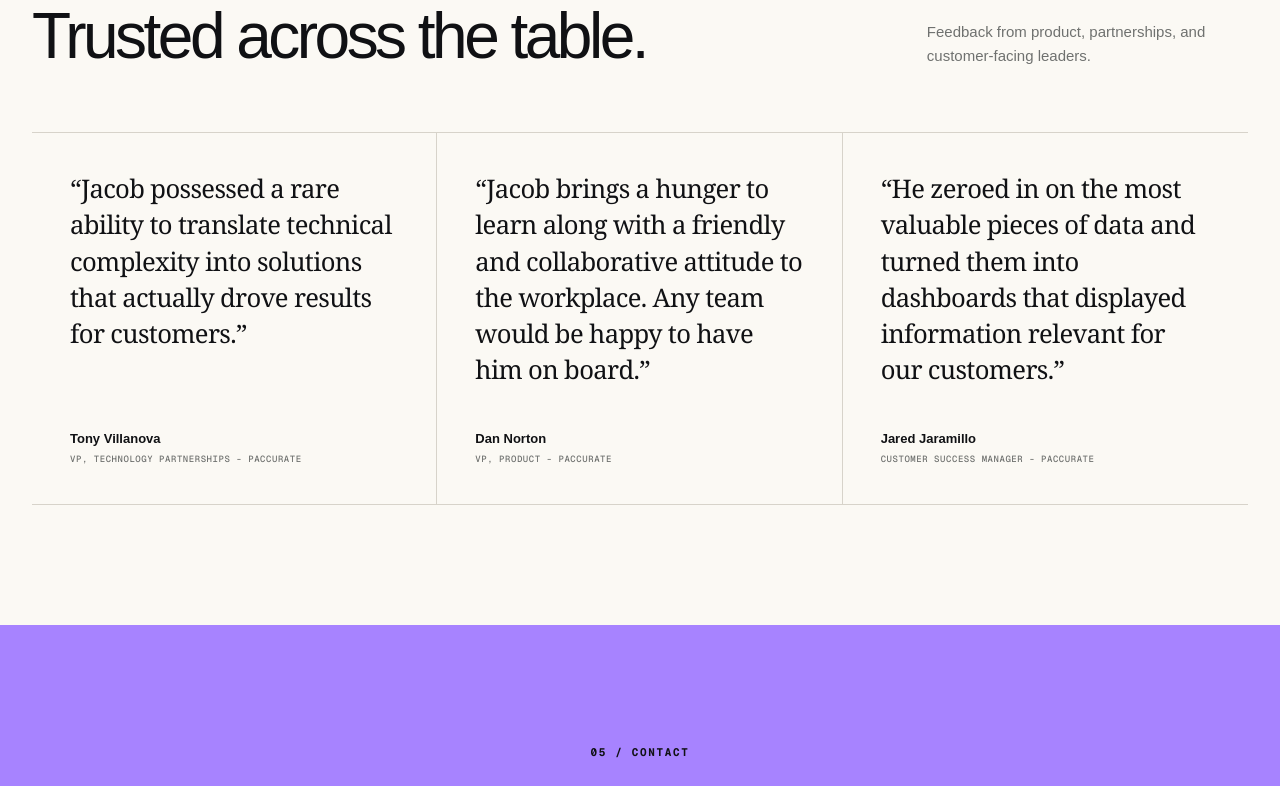
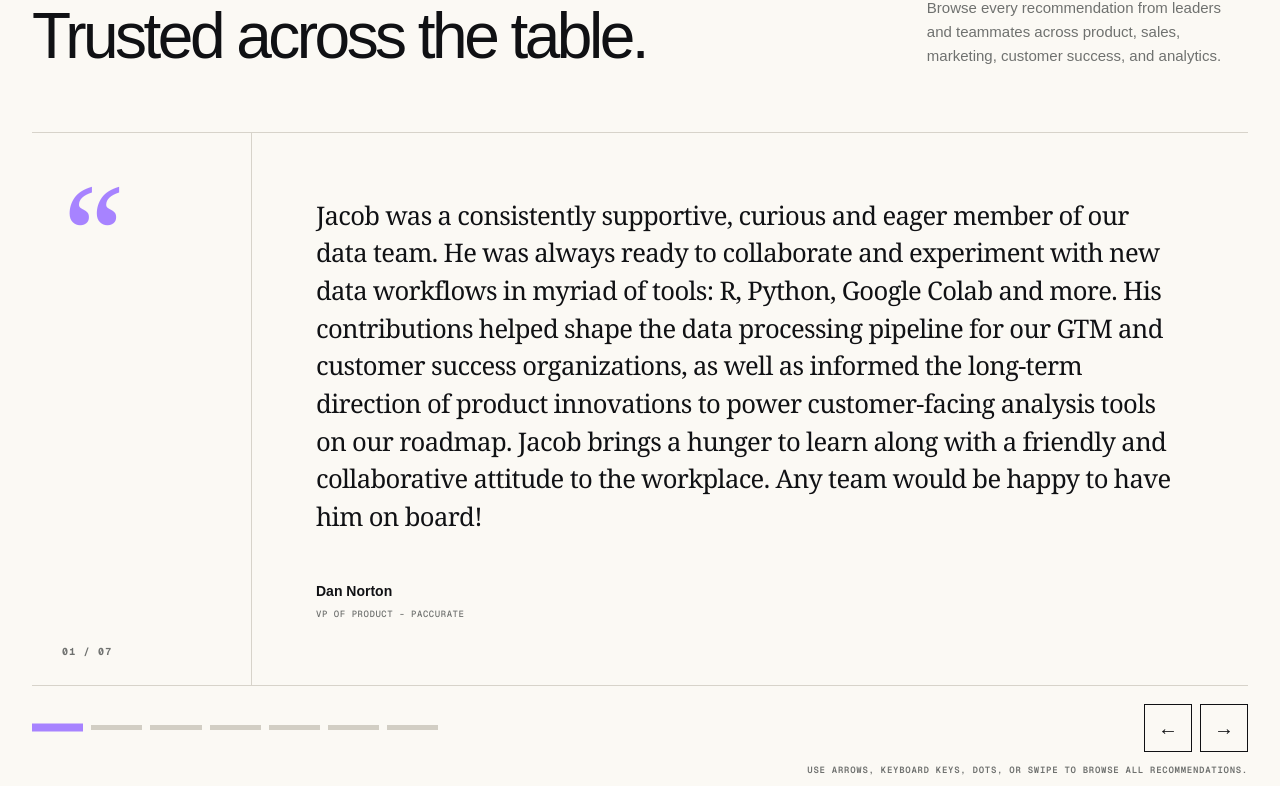
Before and after one commit to DataWzard/DataWzard.github.io, a Next.js app: page / in a window 1280 px wide. Shown: the part 4340-5126 px from the top of the page. Built offline with nearby package versions, Linux system fonts and the light colour scheme.

Commit message:
Add recomendations carousel

```diff
--- /dev/null
+++ b/app/TestimonialsCarousel.tsx
@@ -0,0 +1,74 @@
+"use client";
+
+import { useState } from "react";
+
+type Testimonial = {
+  quote: string;
+  name: string;
+  title: string;
+};
+
+export function TestimonialsCarousel({ testimonials }: { testimonials: Testimonial[] }) {
+  const [activeIndex, setActiveIndex] = useState(0);
+  const [touchStart, setTouchStart] = useState<number | null>(null);
+  const active = testimonials[activeIndex];
+
+  const goTo = (index: number) => {
+    setActiveIndex((index + testimonials.length) % testimonials.length);
+  };
+
+  return (
+    <div
+      className="testimonial-carousel"
+      role="region"
+      aria-roledescription="carousel"
+      aria-label="Professional recommendations"
+      tabIndex={0}
+      onKeyDown={(event) => {
+        if (event.key === "ArrowLeft") goTo(activeIndex - 1);
+        if (event.key === "ArrowRight") goTo(activeIndex + 1);
+      }}
+      onTouchStart={(event) => setTouchStart(event.changedTouches[0].clientX)}
+      onTouchEnd={(event) => {
+        if (touchStart === null) return;
+        const distance = event.changedTouches[0].clientX - touchStart;
+        if (Math.abs(distance) > 50) goTo(activeIndex + (distance < 0 ? 1 : -1));
+        setTouchStart(null);
+      }}
+    >
+      <div className="testimonial-slide" aria-live="polite">
+        <div className="testimonial-marker" aria-hidden="true">
+          <span>“</span>
+          <p>{String(activeIndex + 1).padStart(2, "0")} / {String(testimonials.length).padStart(2, "0")}</p>
+        </div>
+        <figure key={active.name}>
+          <blockquote>{active.quote}</blockquote>
+          <figcaption>
+            <strong>{active.name}</strong>
+            <span>{active.title}</span>
+          </figcaption>
+        </figure>
+      </div>
+
+      <div className="carousel-controls">
+        <div className="carousel-dots" aria-label="Choose a recommendation">
+          {testimonials.map((testimonial, index) => (
+            <button
+              className={index === activeIndex ? "active" : ""}
+              type="button"
+              key={testimonial.name}
+              aria-label={`Show recommendation ${index + 1} from ${testimonial.name}`}
+              aria-current={index === activeIndex ? "true" : undefined}
+              onClick={() => goTo(index)}
+            />
+          ))}
+        </div>
+        <div className="carousel-arrows">
+          <button type="button" aria-label="Previous recommendation" onClick={() => goTo(activeIndex - 1)}>←</button>
+          <button type="button" aria-label="Next recommendation" onClick={() => goTo(activeIndex + 1)}>→</button>
+        </div>
+      </div>
+      <p className="carousel-hint">Use arrows, keyboard keys, dots, or swipe to browse all recommendations.</p>
+    </div>
+  );
+}
--- a/app/globals.css
+++ b/app/globals.css
@@ -167,13 +167,27 @@ h1 em, .contact-section h2 em { font-family: Georgia, "Times New Roman", serif;
 .cert-row { display: flex; flex-wrap: wrap; gap: 6px; margin-top: 12px; }
 
 .testimonials-section { background: var(--paper-bright); }
-.testimonial-grid { display: grid; grid-template-columns: repeat(3,1fr); border-top: 1px solid var(--line); border-bottom: 1px solid var(--line); }
-.testimonial-grid figure { margin: 0; padding: 38px; border-right: 1px solid var(--line); min-height: 330px; display:flex;flex-direction:column; }
-.testimonial-grid figure:last-child { border: 0; }
-.testimonial-grid blockquote { margin: 0; font: 400 clamp(20px,2vw,27px)/1.42 Georgia,"Times New Roman",serif; letter-spacing:-.025em; }
-.testimonial-grid figcaption { margin-top: auto; padding-top: 40px; display:flex;flex-direction:column;gap:5px; }
-.testimonial-grid figcaption strong { font-size: 13px; }
-.testimonial-grid figcaption span { color: var(--muted); font: 500 9px/1.4 var(--font-geist-mono), monospace; text-transform: uppercase; letter-spacing: .06em; }
+.testimonial-carousel { border-top: 1px solid var(--line); outline: none; touch-action: pan-y; }
+.testimonial-carousel:focus-visible { outline: 3px solid var(--violet); outline-offset: 7px; }
+.testimonial-slide { display: grid; grid-template-columns: 220px 1fr; border-bottom: 1px solid var(--line); min-height: 480px; }
+.testimonial-marker { padding: 38px 30px 28px; border-right: 1px solid var(--line); display: flex; flex-direction: column; justify-content: space-between; }
+.testimonial-marker > span { height: 95px; color: var(--violet); font: 400 136px/.9 Georgia,"Times New Roman",serif; }
+.testimonial-marker p { margin: 0; color: var(--muted); font: 700 10px/1 var(--font-geist-mono),monospace; letter-spacing: .12em; }
+.testimonial-slide figure { margin: 0; padding: clamp(34px, 5vw, 64px); display: flex; flex-direction: column; animation: testimonial-in .35s ease both; }
+.testimonial-slide blockquote { margin: 0; max-width: 1020px; font: 400 clamp(21px,2vw,31px)/1.47 Georgia,"Times New Roman",serif; letter-spacing: -.025em; }
+.testimonial-slide figcaption { margin-top: auto; padding-top: 46px; display: flex; flex-direction: column; gap: 6px; }
+.testimonial-slide figcaption strong { font-size: 14px; }
+.testimonial-slide figcaption span { color: var(--muted); font: 500 9px/1.4 var(--font-geist-mono),monospace; text-transform: uppercase; letter-spacing: .06em; }
+.carousel-controls { display: grid; grid-template-columns: 1fr auto; align-items: center; gap: 24px; padding-top: 18px; }
+.carousel-dots { display: flex; align-items: center; gap: 8px; }
+.carousel-dots button { width: clamp(24px,4vw,54px); height: 5px; padding: 0; border: 0; background: #d2cec4; cursor: pointer; transition: background .2s ease, transform .2s ease; }
+.carousel-dots button:hover { background: #aaa59b; }
+.carousel-dots button.active { background: var(--violet); transform: scaleY(1.6); }
+.carousel-arrows { display: flex; gap: 8px; }
+.carousel-arrows button { width: 48px; height: 48px; border: 1px solid var(--ink); background: transparent; color: var(--ink); cursor: pointer; font-size: 20px; transition: background .2s ease, color .2s ease; }
+.carousel-arrows button:hover, .carousel-arrows button:focus-visible { background: var(--ink); color: white; }
+.carousel-hint { margin: 12px 0 0; text-align: right; color: var(--muted); font: 600 9px/1.5 var(--font-geist-mono),monospace; text-transform: uppercase; letter-spacing: .08em; }
+@keyframes testimonial-in { from { opacity: 0; transform: translateY(10px); } to { opacity: 1; transform: translateY(0); } }
 
 .contact-section { background: var(--violet); text-align: center; padding: 120px 32px; }
 .contact-section .section-kicker { color: var(--ink); }
@@ -200,8 +214,8 @@ footer > a { justify-self:end; }
   .timeline article { grid-template-columns: .7fr 1fr; }
   .timeline-summary { grid-column: 2; }
   .about-section { grid-template-columns:1fr; }
-  .testimonial-grid { grid-template-columns:1fr; }
-  .testimonial-grid figure { border-right:0;border-bottom:1px solid var(--line);min-height:260px; }
+  .testimonial-slide { grid-template-columns: 170px 1fr; }
+  .testimonial-marker { padding-left: 24px; padding-right: 24px; }
   footer { grid-template-columns: 1fr auto; gap:22px;padding-top:30px;padding-bottom:30px; }
   footer div { grid-row:2; }
   footer > a { grid-column:2;grid-row:2; }
@@ -229,7 +243,17 @@ footer > a { justify-self:end; }
   .all-work { justify-content:flex-start;flex-direction:column;align-items:flex-start; }
   .timeline article { grid-template-columns:1fr;gap:14px;padding:28px 0; }
   .timeline-summary { grid-column:auto; }
-  .testimonial-grid figure { padding:30px 20px; }
+  .testimonial-slide { grid-template-columns: 1fr; min-height: 0; }
+  .testimonial-marker { min-height: 88px; padding: 14px 20px; border-right: 0; border-bottom: 1px solid var(--line); flex-direction: row; align-items: center; }
+  .testimonial-marker > span { height: 52px; font-size: 72px; }
+  .testimonial-slide figure { min-height: 520px; padding: 30px 20px; }
+  .testimonial-slide blockquote { font-size: 20px; line-height: 1.48; }
+  .testimonial-slide figcaption { padding-top: 36px; }
+  .carousel-controls { gap: 16px; }
+  .carousel-dots { gap: 5px; }
+  .carousel-dots button { flex: 1; min-width: 17px; }
+  .carousel-arrows button { width: 44px; height: 44px; }
+  .carousel-hint { text-align: left; }
   .contact-section { padding:88px 18px; }
   .contact-section h2 { font-size:52px; }
   .contact-email { font-size:15px;gap:14px; }
--- a/app/page.tsx
+++ b/app/page.tsx
@@ -1,3 +1,5 @@
+import { TestimonialsCarousel } from "./TestimonialsCarousel";
+
 const experience = [
   {
     dates: "Apr 2026 - Present",
@@ -83,19 +85,43 @@ const projects = [
 const testimonials = [
   {
     quote:
-      "Jacob possessed a rare ability to translate technical complexity into solutions that actually drove results for customers.",
-    name: "Tony Villanova",
-    title: "VP, Technology Partnerships - Paccurate",
+      "Jacob was a consistently supportive, curious and eager member of our data team. He was always ready to collaborate and experiment with new data workflows in myriad of tools: R, Python, Google Colab and more. His contributions helped shape the data processing pipeline for our GTM and customer success organizations, as well as informed the long-term direction of product innovations to power customer-facing analysis tools on our roadmap. Jacob brings a hunger to learn along with a friendly and collaborative attitude to the workplace. Any team would be happy to have him on board!",
+    name: "Dan Norton",
+    title: "VP of Product - Paccurate",
   },
   {
     quote:
-      "Jacob brings a hunger to learn along with a friendly and collaborative attitude to the workplace. Any team would be happy to have him on board.",
-    name: "Dan Norton",
-    title: "VP, Product - Paccurate",
+      "I had the pleasure to work with Jacob during his time at Paccurate, and even in the limited time we overlapped, his impact was clear. He possessed a rare ability to translate technical complexity into solutions that actually drove results for customers. From building custom analytics to supporting pre-sales efforts with sharp, tailored demos, he consistently made things easier for both the team and our clients. Smart, collaborative, and easy to work with. He was a real asset.",
+    name: "Tony Villanova",
+    title: "VP of Technology Partnerships - Paccurate",
   },
   {
     quote:
-      "He zeroed in on the most valuable pieces of data and turned them into dashboards that displayed information relevant for our customers.",
+      "When I worked with Jacob, he always did a wonderful job enabling his sales team with robust data analyses and data visualizations. If I were a sales organization looking for a data analyst to support a quantitative, ROI-based sales process, I would be confident in Jacob's abilities.",
+    name: "Vance Reeds",
+    title: "Head of Sales - Paccurate",
+  },
+  {
+    quote:
+      "Where I was focused on growth marketing, Jacob specialised in data analytics within the product team. Communicating with Jacob was easy, and he was able to articulate clearly ways to glean insights for different initiatives and objectives on the marketing and product front. Jacob's reputation for clear thinking and analytical depth was evident across the organisation. What consistently stood out was his ability to translate complex data into meaningful insights that supported broader business goals. He approached problems with a strong data-driven mindset, always seeking measurable outcomes and always grounded in curiosity. Equally important, he is genuinely great to work with: open, approachable, and collaborative. His initiative in exploring ideas and engaging across departments made him a valuable partner in conversations that bridged analytics to benefit other functions, not just product. I'm confident he will be an asset to any team looking for someone who can combine thorough analysis with clear communication and a growth-focused perspective.",
+    name: "Neil Patel",
+    title: "Lead Marketing Consultant - Paccurate",
+  },
+  {
+    quote:
+      "Transforming high-stakes projects with precision analysis - Jacob's contributions are crucial to the success of business initiatives. Seamlessly aligning ETL automation with team goals, Jacob drives essential operational efficiencies, continuously advancing his scope clarity and project execution.",
+    name: "Amazon Performance Feedback",
+    title: "Business Analyst Impact - Amazon",
+  },
+  {
+    quote:
+      "Jacob is a dedicated, hard worker who loves analytics. He is not only extremely skilled but has fun practicing code in his spare time. I would recommend him to anyone who is looking for a rising star in the analytics space.",
+    name: "Anthony Mullins",
+    title: "Data Analyst - Amazon",
+  },
+  {
+    quote:
+      "Data is really only valuable once it's turned into information; otherwise, it's just millions of numbers in a database. Fortunately, Jacob is the data wizard capable of reconstructing those millions of arbitrary points of data into actual information. When we worked together, I saw him swim through data like a fish swims through water, zeroing in on the most valuable pieces of data and spinning them into graphs and dashboards that displayed actual information relevant for our customers. His efforts equipped me to have more intelligent, data-backed recommendations for customers, elevating my ability to have a rapid, positive impact. There are lots of data lovers out there, but Jacob is a cut above the rest. He's intensely curious and creative, and his curiosity is only outmatched by his capacity to constantly listen to feedback and continue improving. Every team out there needs a Jacob.",
     name: "Jared Jaramillo",
     title: "Customer Success Manager - Paccurate",
   },
@@ -267,16 +293,9 @@ export default function Home() {
       <section className="section testimonials-section">
         <div className="section-heading">
           <div><p className="section-kicker">04 / In their words</p><h2>Trusted across the table.</h2></div>
-          <p>Feedback from product, partnerships, and customer-facing leaders.</p>
+          <p>Browse every recommendation from leaders and teammates across product, sales, marketing, customer success, and analytics.</p>
         </div>
-        <div className="testimonial-grid">
-          {testimonials.map((testimonial) => (
-            <figure key={testimonial.name}>
-              <blockquote>“{testimonial.quote}”</blockquote>
-              <figcaption><strong>{testimonial.name}</strong><span>{testimonial.title}</span></figcaption>
-            </figure>
-          ))}
-        </div>
+        <TestimonialsCarousel testimonials={testimonials} />
       </section>
 
       <section className="contact-section">
```
